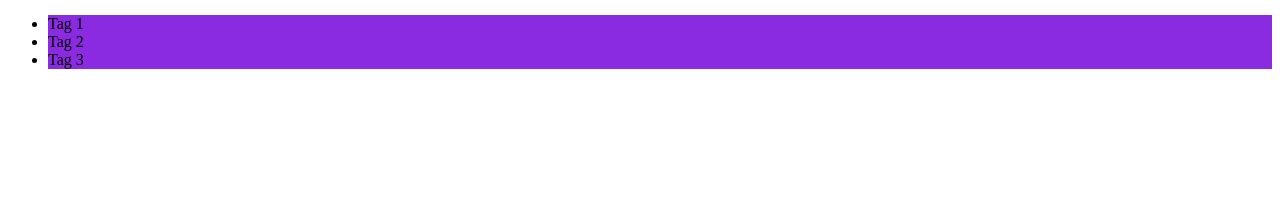
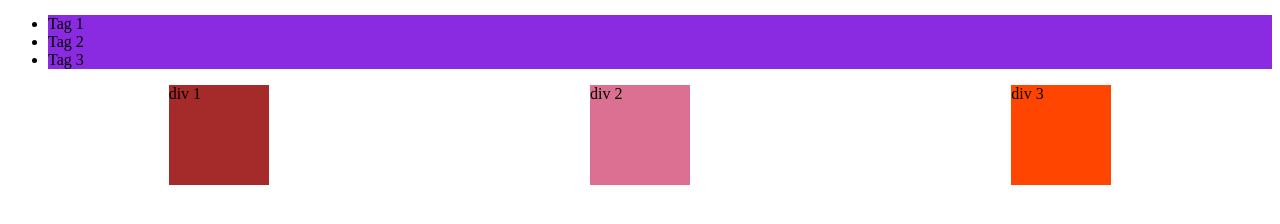
Before and after one commit to Yadiramaldonado/practica-herrencia-css, a plain HTML site: page index.html in a window 1280 px wide. Shown: the part 396-620 px from the top of the page. Drawn offline with Linux system fonts and the light colour scheme.

Commit message:
introduccion a Flexbox

```diff
--- a/index.html
+++ b/index.html
@@ -26,5 +26,13 @@
             </ul>
         </div>
     </div>
+    <div class="flex-container">
+        <div class="div1">div 1</div>
+        <div class="div2">div 2</div>
+        <div class="div3">div 3</div>
+
+
+
+    </div>
 </body>
 </html>
--- a/style.css
+++ b/style.css
@@ -18,3 +18,24 @@
 .product-description p {
     background-color: brown;
 }
+.flex-container{
+    display: flex;
+    height: 600px;
+    justify-content: space-around;
+
+}
+.div1{
+    width:100px;
+    height: 100px;
+    background-color: brown;
+}
+.div2{
+    width:100px;
+    height: 100px;
+    background-color: palevioletred;
+}
+.div3{
+    width:100px;
+    height: 100px;
+    background-color: orangered;
+}
```
